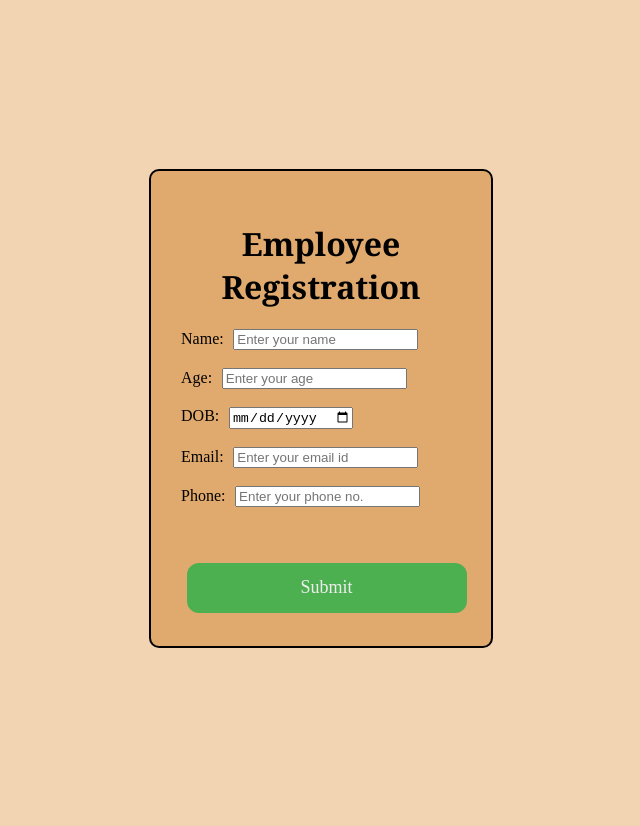
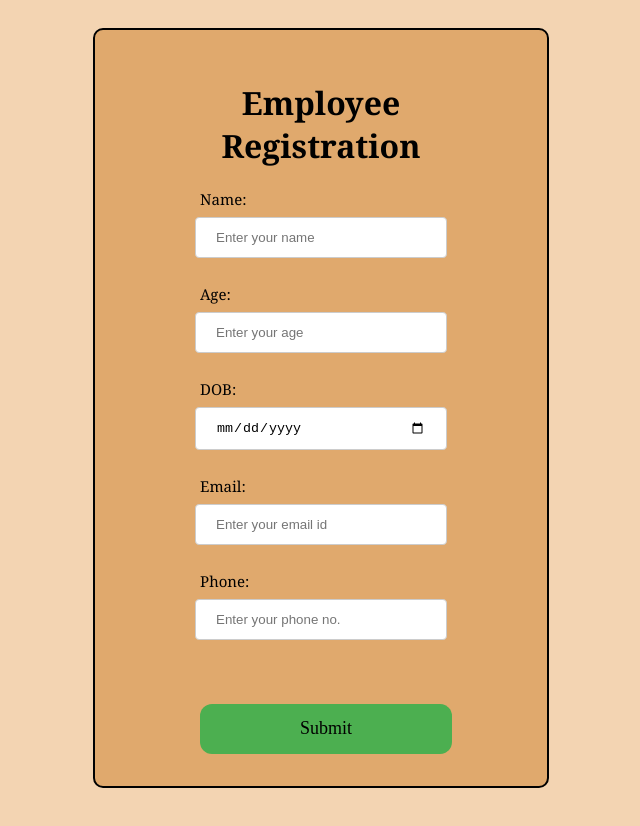
Before and after one commit to Aryaman2709/TATWA, a plain HTML site: page CRUD_js/index.html in a window 1280 px wide. Shown: the whole page, without its empty margins (319-959 px from the left). Drawn offline with Linux system fonts and the light colour scheme.

Commit message:
updated the css for input boxes

```diff
--- a/CRUD_js/style.css
+++ b/CRUD_js/style.css
@@ -16,9 +16,9 @@ body {
     background-color:#00539C;
 } */
 
-p {
+label {
     font-family: Georgia, 'Times New Roman', Times, serif;
-    font-size: 20px;
+    font-size: 15px;
     margin-left: 2%;
 }
 
@@ -28,6 +28,7 @@ button {
     margin-left: 2%;
     margin-bottom: 1%;
     font-family: 'Times New Roman', Times, serif;
+    font-size: 18px;
 }
 
 form {
@@ -37,10 +38,19 @@ form {
     padding: 30px;
     border: 2px solid black;
     border-radius: 10px;
+    padding-left: 100px;
+    padding-right: 100px;
 }
 
 input {
     margin-left: 2%;
+    width: 100%;
+    padding: 12px 20px;
+    margin: 8px 0;
+    display: inline-block;
+    border: 1px solid #ccc;
+    border-radius: 4px;
+    box-sizing: border-box;
 }
 
 /* div{
@@ -52,7 +62,7 @@ input {
     border-radius: 12px;
     border: 0;
     box-sizing: border-box;
-    color: #eee;
+    color: black;
     cursor: pointer;
     font-size: 18px;
     height: 50px;
```
